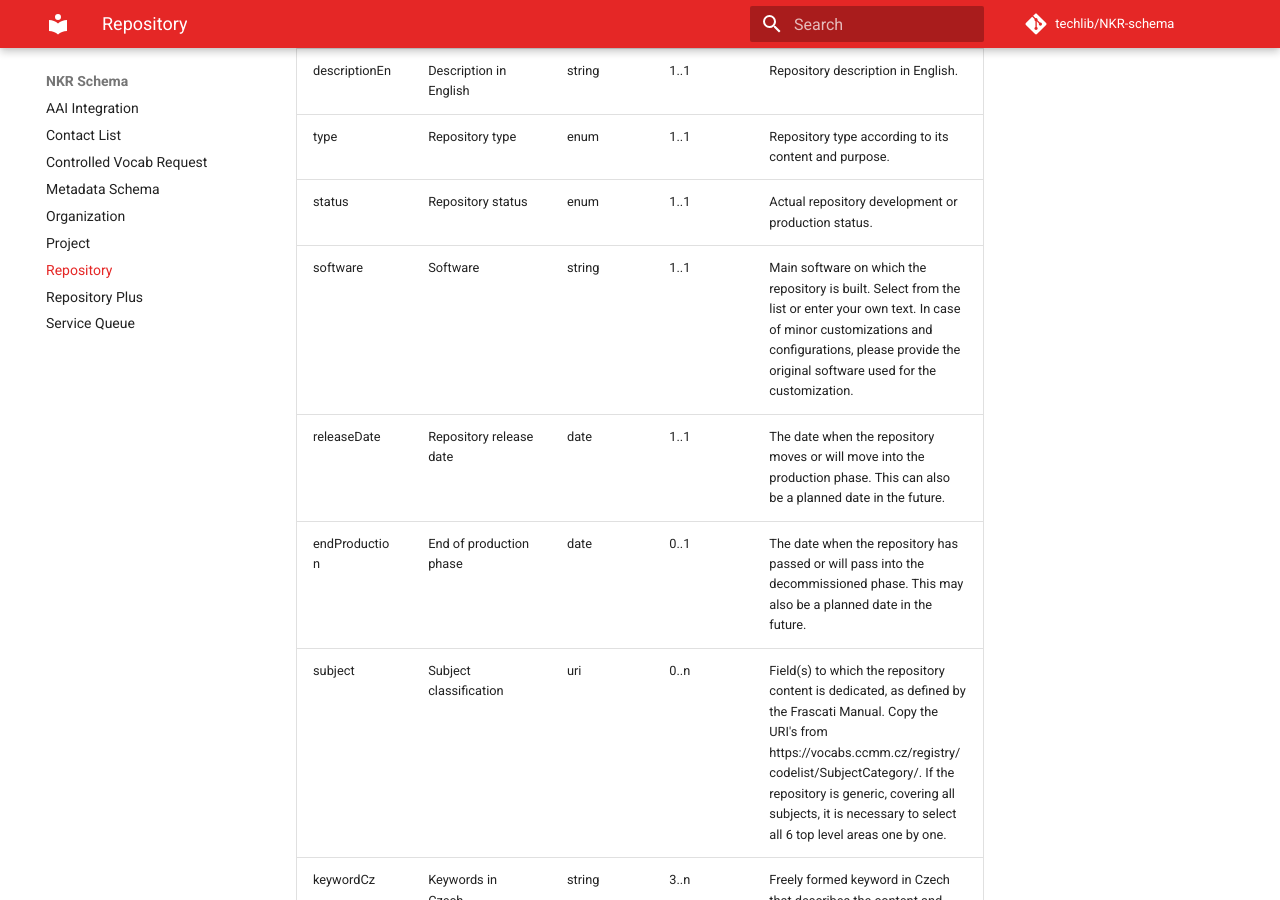
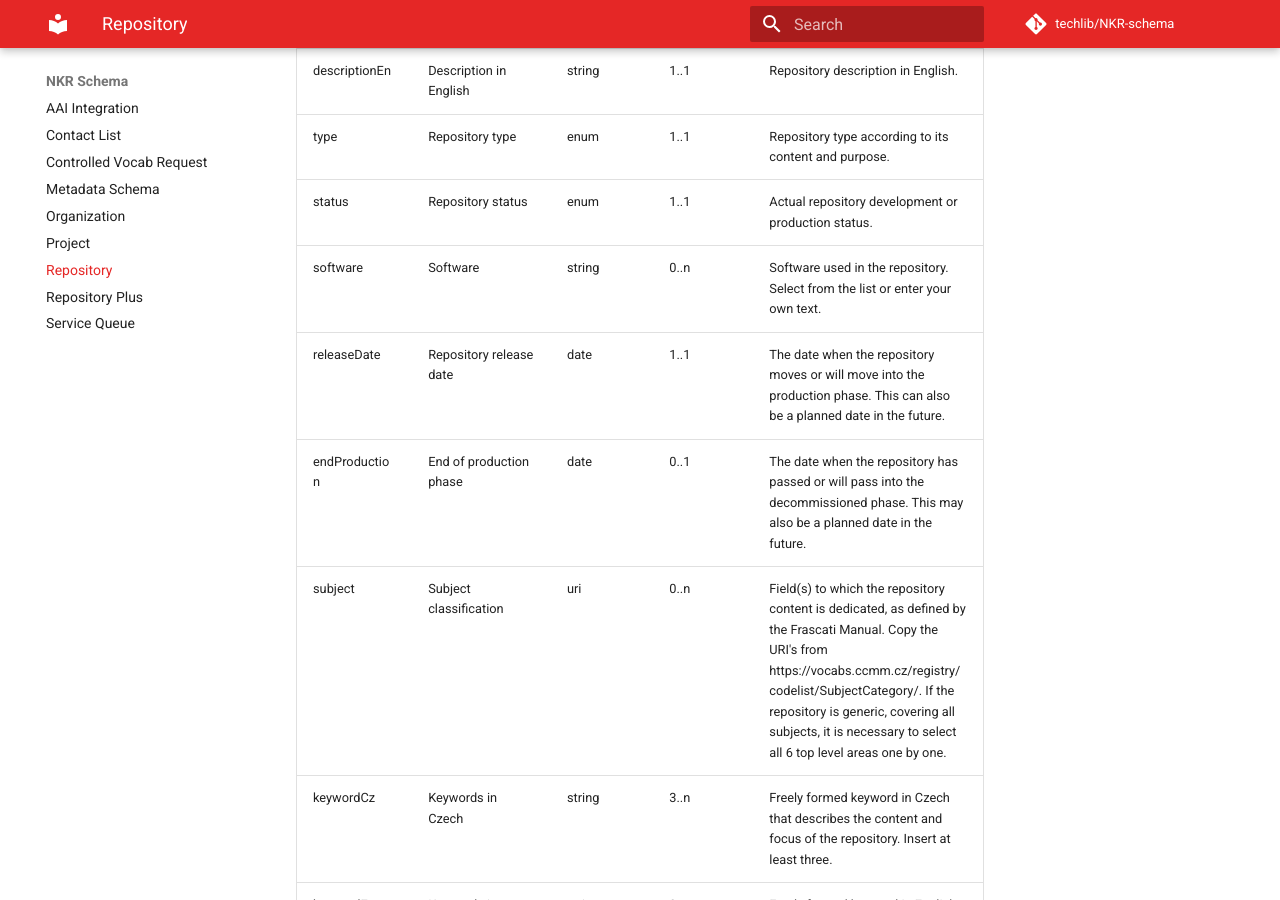
Before and after one commit to techlib/NKR-schema, an MkDocs documentation site: the page built from docs/repository.md, in a window 1280 px wide and 900 px high, scrolled down 680 px. Built offline with MkDocs 1.6.1 and Material for MkDocs 9.7.7, drawn with Linux system fonts in a browser that asks for light colours; comment, search, counter and statistics services are not loaded.

Commit message:
Update generated schema docs [skip ci]

```diff
--- a/docs/repository.md
+++ b/docs/repository.md
@@ -10,7 +10,7 @@ descriptionCz | Description in Czech | string | 1..1 | Repository description in
 descriptionEn | Description in English | string | 1..1 | Repository description in English.
 type | Repository type | enum | 1..1 | Repository type according to its content and purpose.
 status | Repository status | enum | 1..1 | Actual repository development or production status.
-software | Software | string | 1..1 | Main software on which the repository is built. Select from the list or enter your own text. In case of minor customizations and configurations, please provide the original software used for the customization.
+software | Software | string | 0..n | Software used in the repository. Select from the list or enter your own text.
 releaseDate | Repository release date | date | 1..1 | The date when the repository moves or will move into the production phase. This can also be a planned date in the future.
 endProduction | End of production phase | date | 0..1 | The date when the repository has passed or will pass into the decommissioned phase. This may also be a planned date in the future.
 subject | Subject classification | uri | 0..n | Field(s) to which the repository content is dedicated, as defined by the Frascati Manual. Copy the URI's from https://vocabs.ccmm.cz/registry/codelist/SubjectCategory/. If the repository is generic, covering all subjects, it is necessary to select all 6 top level areas one by one.
```
